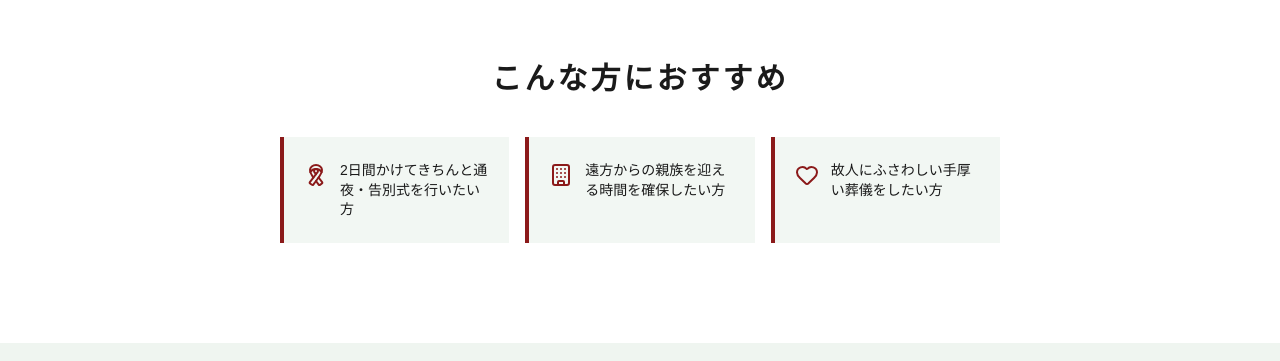
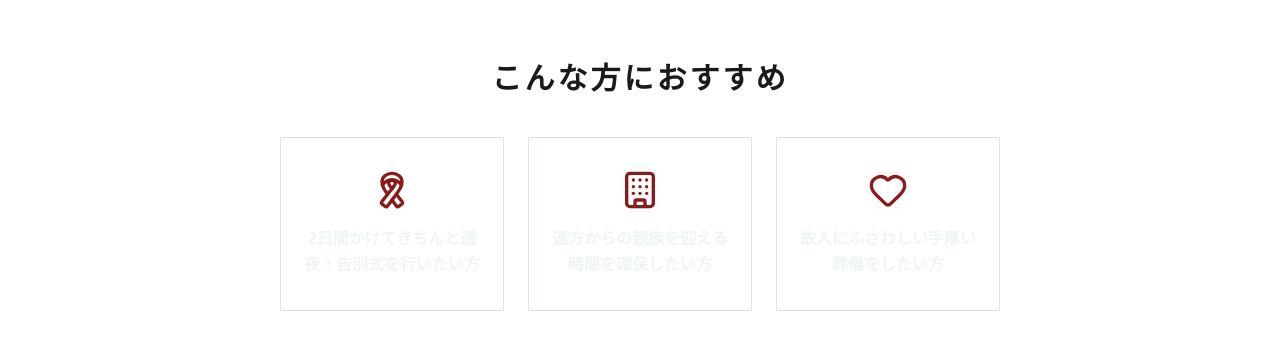
Before and after one commit to takudaikoo-nex/FLHPContents, a Next.js app: page /futukaso in a window 1280 px wide. Shown: the part 860-1221 px from the top of the page. Built offline with nearby package versions, Linux system fonts and the light colour scheme.

Commit message:
fix: おすすめ対象カードを縦積み中央揃え・アイコン大きく・文字太く
Co-Authored-By: Claude Opus 4.6 (1M context) <noreply@anthropic.com>

```diff
--- a/src/components/PlanDetail.tsx
+++ b/src/components/PlanDetail.tsx
@@ -249,20 +249,22 @@ export function PlanDetail({ plan }: { plan: Plan }) {
           <SectionTitle>
             こんな方におすすめ
           </SectionTitle>
-          <div className="grid sm:grid-cols-3 gap-4">
+          <div className="grid sm:grid-cols-3 gap-6">
             {plan.targets.map((tgt) => {
               const Icon = iconMap[tgt.icon] || Heart;
               return (
                 <div
                   key={tgt.text}
-                  className="flex items-start gap-3 px-5 py-6 border-l-4 bg-base-cool"
-                  style={{ borderColor: t.main }}
+                  className="flex flex-col items-center text-center px-4 py-8 bg-surface border border-border-light"
                 >
                   <Icon
-                    className="w-6 h-6 shrink-0 mt-0.5"
+                    className="w-10 h-10 mb-4"
                     style={{ color: t.main }}
                   />
-                  <span className="text-sm leading-snug font-medium">
+                  <span
+                    className="text-base font-bold leading-relaxed"
+                    style={{ fontFamily: "var(--font-serif)" }}
+                  >
                     {tgt.text}
                   </span>
                 </div>
```
